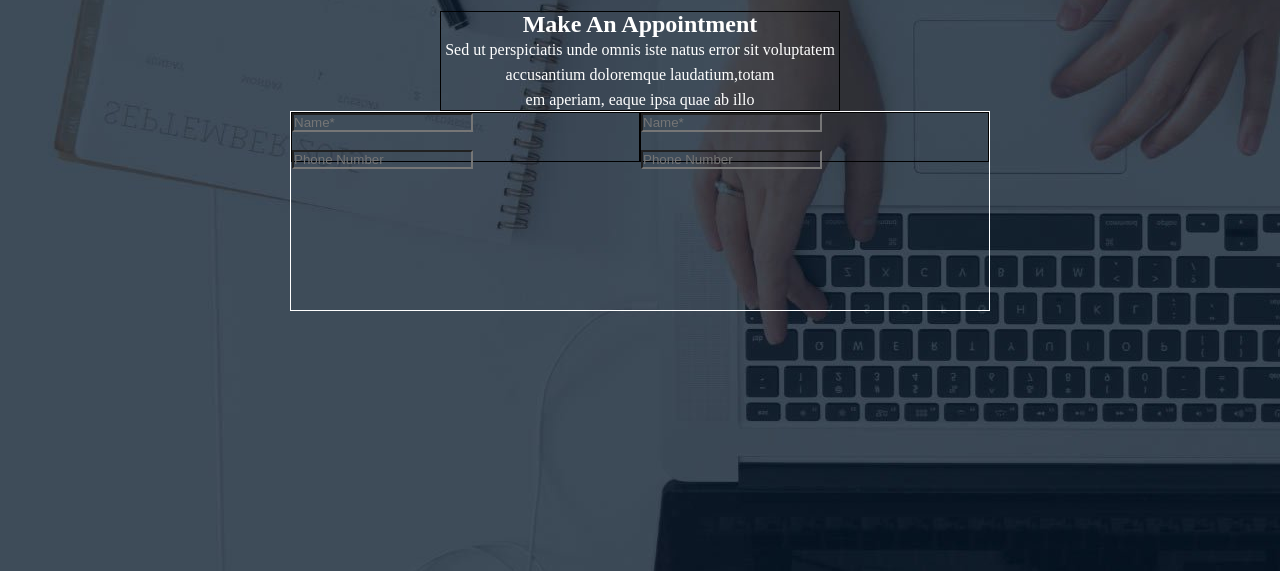
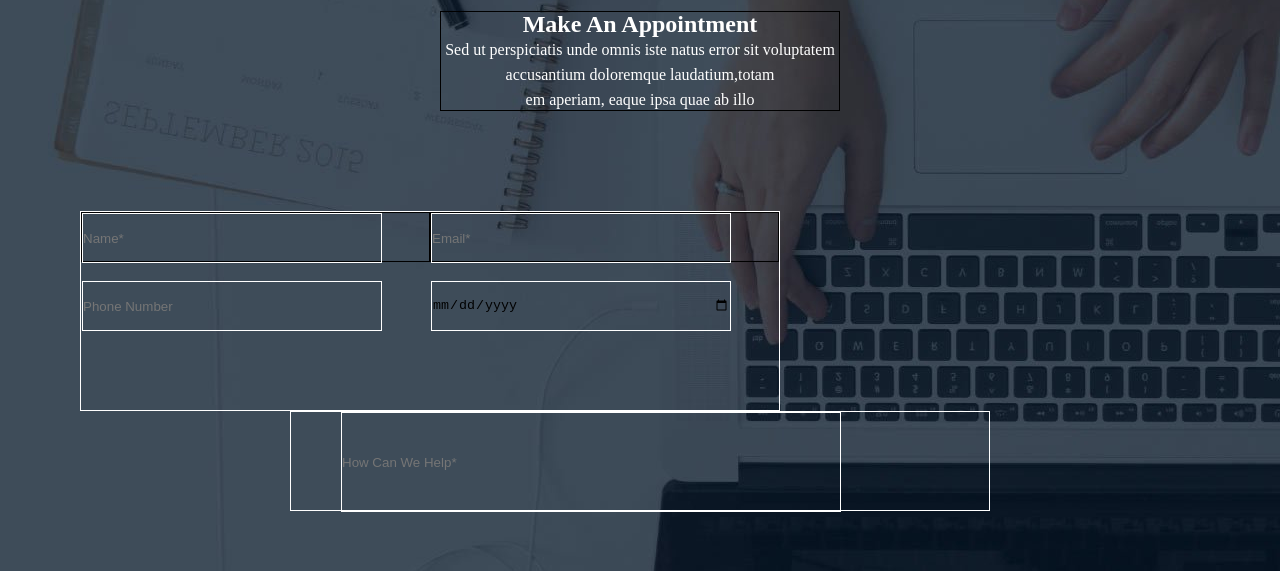
Before and after one commit to adele-recubini/proj-html-vuejs, a website: page index.html in a window 1280 px wide. Shown: the part 3577-4148 px from the top of the page. Drawn offline with nearby package versions, Linux system fonts and the light colour scheme.

Commit message:
modifiche

```diff
--- a/index.html
+++ b/index.html
@@ -214,9 +214,15 @@
   </div>
 
   <div class="contact">
-    <input type="text" name="" value="" placeholder="Name*"><br><br>
-    <input type="number" name="" value="" placeholder="Phone Number">
+    <input type="text" name="" value="" placeholder="Email*"><br><br>
+    <input type="date" name="" value="" placeholder="Appointment Date">
   </div>
+</div>
+
+
+<div class="form-text">
+  <input type="text" name="" value="" placeholder="How Can We Help*">
+
 </div>
 
 
--- a/src/app.scss
+++ b/src/app.scss
@@ -289,6 +289,8 @@ background-color: $squaretwo;
   height: 200px;
   border: 1px solid white;
   margin: 0 auto;
+  margin-top: 100px;
+  margin-right: 500px;
   @include flex;
 
   .contact{
@@ -302,8 +304,32 @@ background-color: $squaretwo;
       background-color: inherit;
     }
 
+    &>input[placeholder]{
+      width: 300px;
+      height: 50px;
+      border:1px solid white;
+    }
+  }
+}
+
+.form-text{
+  width: 700px;
+  height: 100px;
+  border:1px solid white;
+  margin: 0 auto;
+
+  &>input{
+    background-color: inherit;
   }
 
+
+
+  &>input[placeholder]{
+    width: 500px;
+    height: 100px;
+    border:1px solid white;
+    margin-left: 50px;
+  }
 }
 
 
```
Also changed, not shown: dist/app.css.
